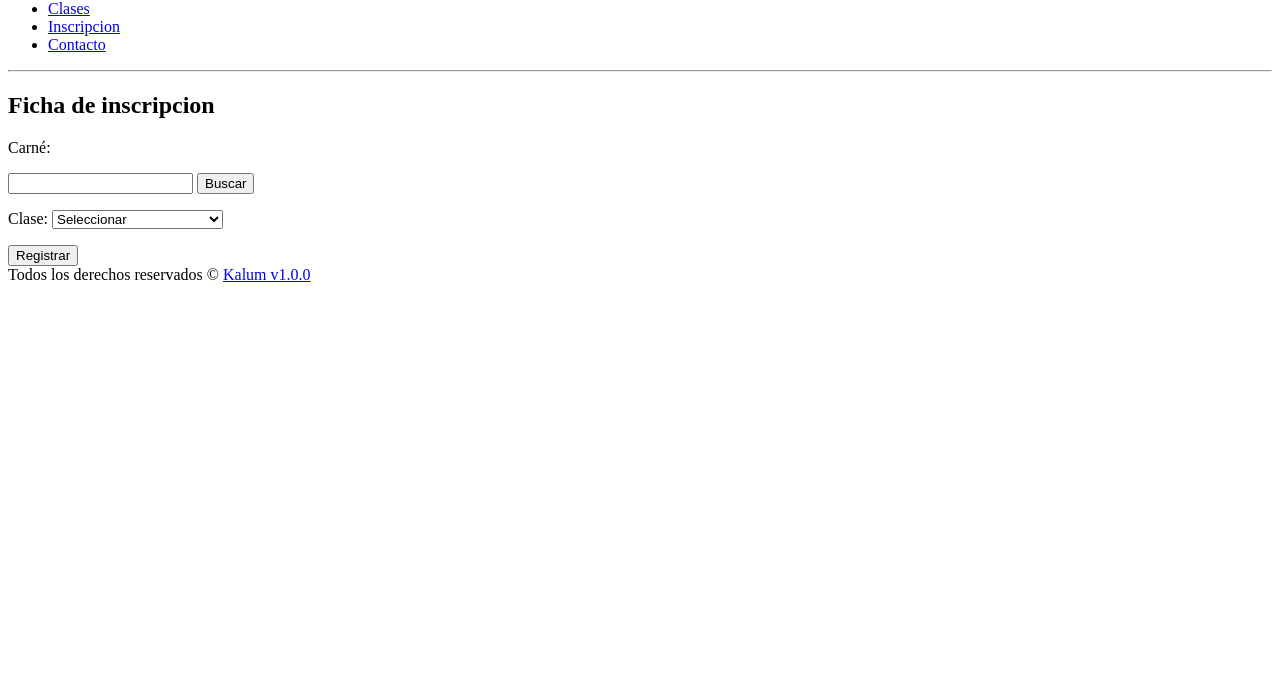
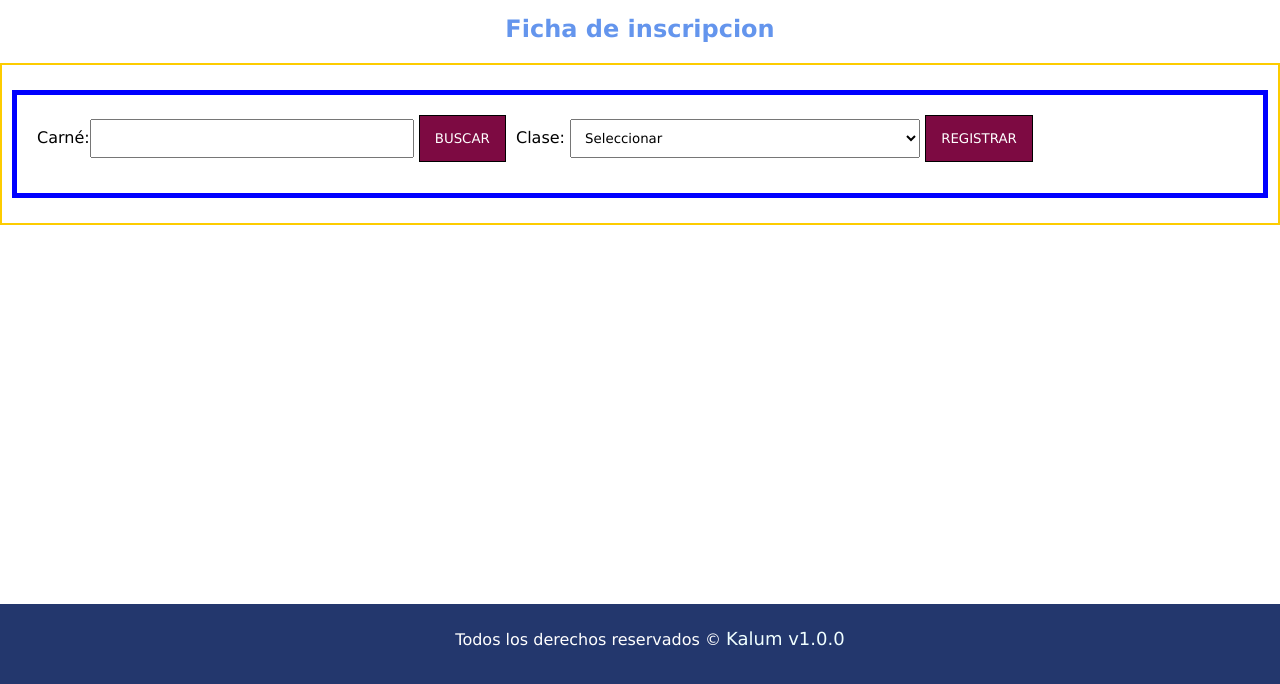
Before and after one commit to Bernardinop/fvs-html-2021, a plain HTML site: page inscripcion.html in a window 1280 px wide. Shown: the part 116-800 px from the top of the page. Drawn offline with Linux system fonts and the light colour scheme.

Commit message:
finalizando el proceso de diseño de la pagina

```diff
--- a/assets/css/style.css
+++ b/assets/css/style.css
@@ -40,7 +40,12 @@ footer a{
     padding: 10px;
 }
 
-#contenido img{
+#contenido table{
+    margin: auto;
+
+}
+
+#principal{
     margin-left: 20%;
 }
 
@@ -50,3 +55,75 @@ footer a{
     font-weight: bold;
     margin: 10px;
 }
+
+#menu{
+    background-color: #eee;
+}
+
+#menu ul li{
+    display: block;
+    float: left;
+    border-right: #ccc 1px solid;
+}
+
+#menu ul li a {
+    display: block;
+    padding: 15px;
+    color: #444;
+}
+
+#menu ul li:hover{
+    background: rgb(16, 75, 143);
+    cursor: pointer;
+}
+
+#menu ul li:hover a{
+    color: white;
+}
+
+/*Selector por clase*/
+
+.clearFix{
+    float: none;
+    clear: both;
+}
+
+.subTitulo{
+    text-align: center;
+    color: cornflowerblue;
+    margin-top: 20px;
+    margin-bottom: 20px;
+}
+
+/*Selectot por atributo*/
+
+#contenido form{
+    border: 5px solid blue;
+    margin-top: 15px;
+    margin-bottom: 15px;
+    padding: 20px;
+}
+
+#contenido form *{
+    display: inline-block;
+}
+
+input[type="text"], select{
+    margin-bottom: 15px;
+    padding: 10px;
+    width: 300px;
+}
+
+select{
+    width: 350px;
+}
+
+input[type="submit"], button{
+    background: #7d0a42;
+    color: white;
+    padding: 15px;
+    font: 15px;
+    text-transform: uppercase;
+    border: 1px solid black;
+    cursor: pointer;
+}
--- a/inscripcion.html
+++ b/inscripcion.html
@@ -6,23 +6,25 @@
         <title>
             Sistema de control académico Kalum v1.0.0
         </title>
+        <link rel="stylesheet" href="./assets/css/style.css">
     </head>
 
     <body>
         <header>
             <h1>Sistema de control académico <em>Kalum</em></h1>
         </header>
-        <nav>
+        <nav id="menu">
             <ul>
                 <li><a href="./index.html">Inicio</a></li>
                 <li><a href="./carreras-tecnicas.html">Carreras Tecnicas</a></li>
                 <li><a href="./clases.html">Clases</a></li>
                 <li><a href="./inscripcion.html">Inscripcion</a></li>
                 <li><a href="./contactos.html">Contacto</a></li>
+                <div class="clearFix"></div>
             </ul>
         </nav>
         <hr>
-        <h2>Ficha de inscripcion</h2>
+        <h2 class="subTitulo">Ficha de inscripcion</h2>
         <div id="contenido">
             <form action="">
                 <p>
```
Also changed, not shown: carreras-tecnicas.html (+4 -2 lines), clases.html (+4 -2 lines), contactos.html (+4 -2 lines), index.html (+3 -2 lines).
